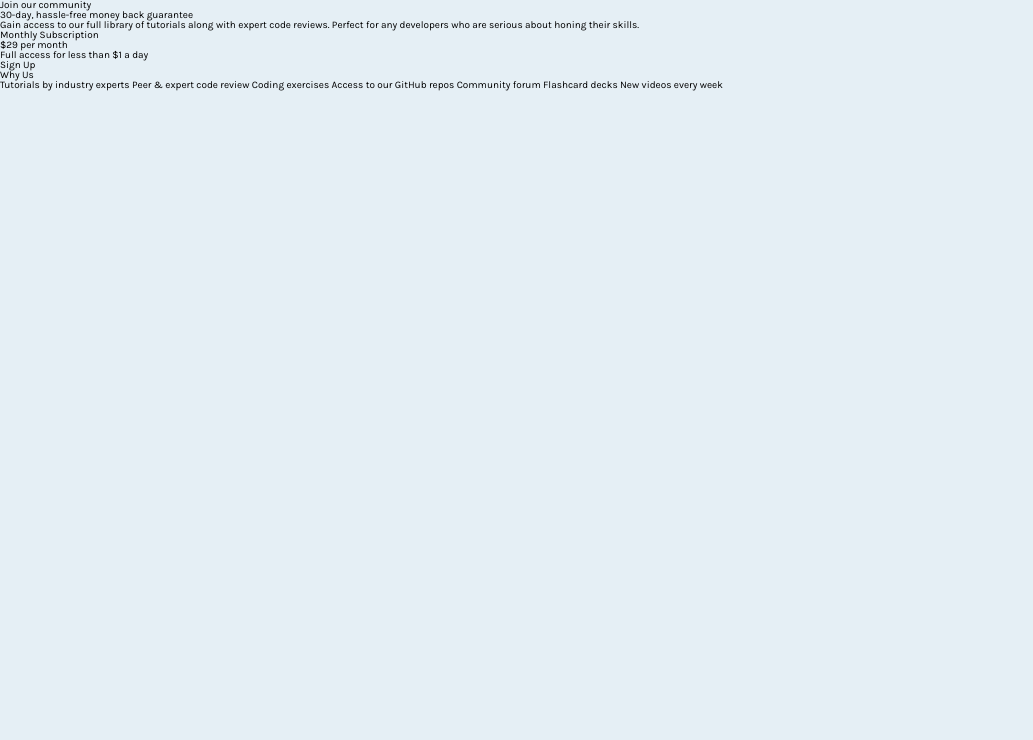
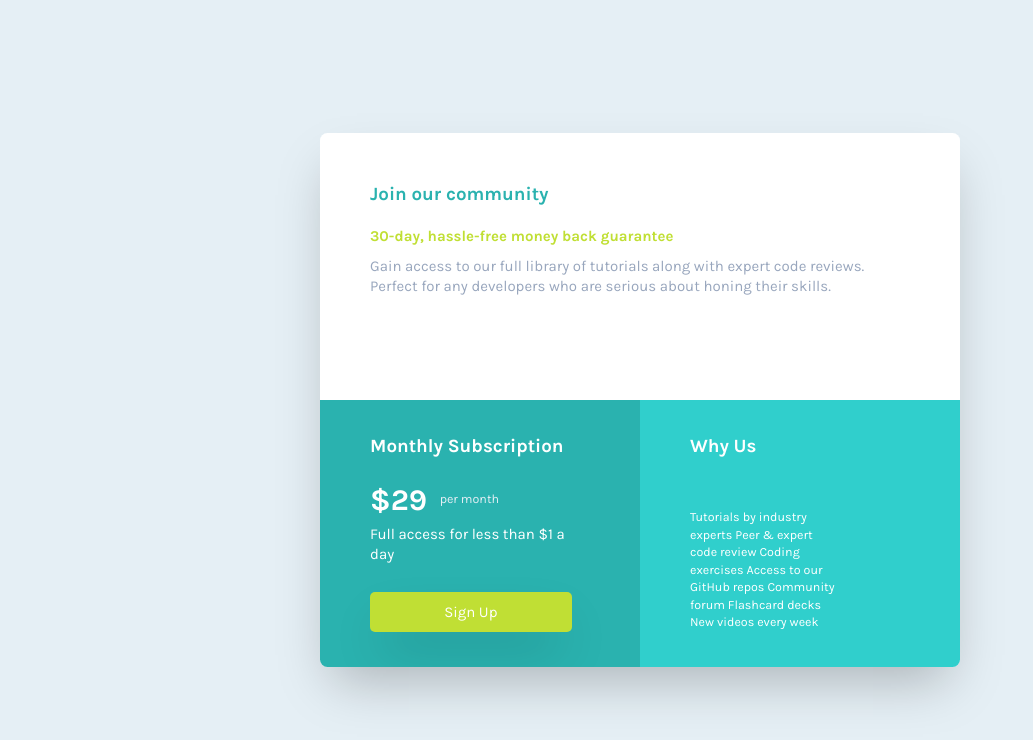
Before and after one commit to funnypar/Components, a website: page single-price-grid-component-master/index.html in a window 1280 px wide. Shown: the whole page, without its empty margins (0-1033 px from the left). Drawn offline with Linux system fonts and the light colour scheme.

Commit message:
finalDesktop

```diff
--- a/single-price-grid-component-master/index.html
+++ b/single-price-grid-component-master/index.html
@@ -70,26 +70,49 @@
           */
         </style>
     </head>
-    <body class="bg-Light-Gray">
-        <section>
-            <div>
-                <h1>Join our community</h1>
-                <h3>30-day, hassle-free money back guarantee</h3>
-                <p>
+    <body class="bg-Light-Gray flex justify-center items-center h-screen">
+        <section
+            class="h-2/3 w-1/2 rounded-xl box-container overflow-hidden shadow-2xl"
+        >
+            <div class="bg-white topPart p-20">
+                <h1 class="text-3xl text-my-Cyan font-bold">
+                    Join our community
+                </h1>
+                <h3 class="text-2xl text-Bright-Yellow mt-8 font-bold">
+                    30-day, hassle-free money back guarantee
+                </h3>
+                <p class="text-2xl text-Grayish-Blue mt-4 w-11/12">
                     Gain access to our full library of tutorials along with
                     expert code reviews. Perfect for any developers who are
                     serious about honing their skills.
                 </p>
             </div>
-            <div>
-                <h2>Monthly Subscription</h2>
-                <h4>$29 <span>per month</span></h4>
-                <h5>Full access for less than $1 a day</h5>
-                <button>Sign Up</button>
+            <div class="bg-my-Cyan flex flex-col justify-between px-20 py-14">
+                <h2 class="text-3xl text-white font-bold">
+                    Monthly Subscription
+                </h2>
+                <h4
+                    class="font-bold text-5xl text-white flex items-center mt-4"
+                >
+                    $29
+                    <span class="font-normal text-xl ml-5 text-Light-Gray"
+                        >per month</span
+                    >
+                </h4>
+                <h5 class="text-white text-2xl -mt-3">
+                    Full access for less than $1 a day
+                </h5>
+                <button
+                    class="bg-Bright-Yellow text-2xl text-white rounded-lg shadow-2xl py-4 w-11/12 mt-4"
+                >
+                    Sign Up
+                </button>
             </div>
-            <div>
-                <h2>Why Us</h2>
-                <p>
+            <div
+                class="bg-my-Cyan-Light px-20 py-14 flex justify-between flex-col"
+            >
+                <h2 class="text-3xl text-white font-bold">Why Us</h2>
+                <p class="text-xl text-white w-my-width">
                     Tutorials by industry experts Peer &amp; expert code review
                     Coding exercises Access to our GitHub repos Community forum
                     Flashcard decks New videos every week
--- a/single-price-grid-component-master/src/input.css
+++ b/single-price-grid-component-master/src/input.css
@@ -15,3 +15,14 @@
         font-weight: 400;
     }
 }
+
+@layer components {
+    .box-container {
+        display: grid;
+        grid-template-columns: 1fr 1fr;
+        grid-template-rows: 1fr 1fr;
+    }
+    .topPart {
+        grid-column: 1/3;
+    }
+}
--- a/single-price-grid-component-master/tailwind.config.js
+++ b/single-price-grid-component-master/tailwind.config.js
@@ -5,6 +5,7 @@ module.exports = {
         extend: {
             colors: {
                 "my-Cyan": "hsl(179, 62%, 43%)",
+                "my-Cyan-Light": "hsl(179, 62%, 50%)",
                 "Bright-Yellow": "hsl(71, 73%, 54%)",
                 "Light-Gray": "hsl(204, 43%, 93%)",
                 "Grayish-Blue": "hsl(218, 22%, 67%)",
@@ -12,6 +13,9 @@ module.exports = {
             screens: {
                 "mobile-size": "375px",
             },
+            width: {
+                "my-width": "68%",
+            },
         },
     },
     plugins: [],
```
Also changed, not shown: single-price-grid-component-master/dist/output.css.
